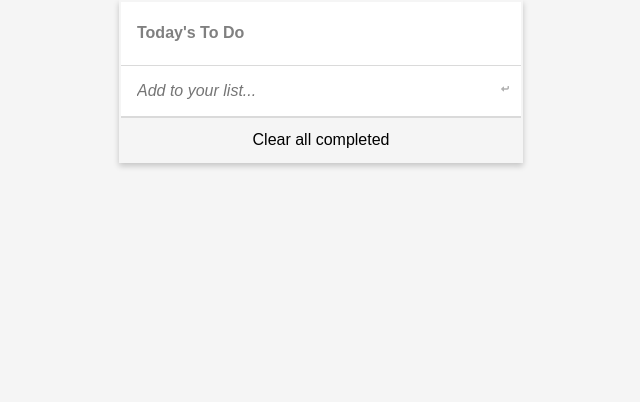
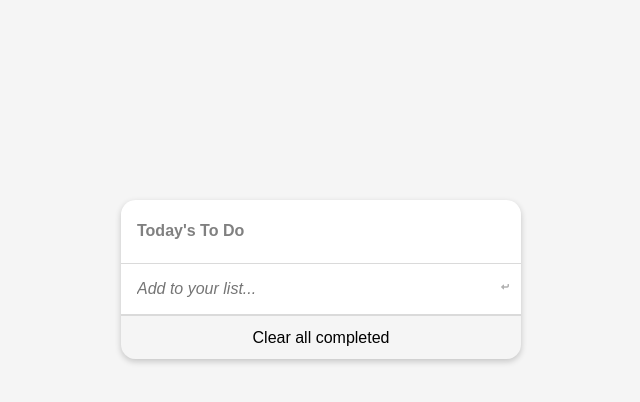
Before and after one commit to MrBrN197/Todo-Project, a website built with webpack: page src/template.html in a window 1280 px wide. Shown: the whole page, without its empty margins (319-959 px from the left). Built offline with nearby package versions, Linux system fonts and the light colour scheme.

Commit message:
Update `.todo-container` styling

```diff
--- a/src/style.css
+++ b/src/style.css
@@ -28,7 +28,9 @@ input {
   background-color: rgb(218, 218, 218);
   gap: 1px;
   box-shadow: 0 2.5px 6px rgba(0, 0, 0, 0.2);
-  border: 2px solid whitesmoke;
+  margin-top: 200px;
+  border-radius: 0.9rem;
+  overflow: hidden;
 }
 
 .todo-container input {
```
